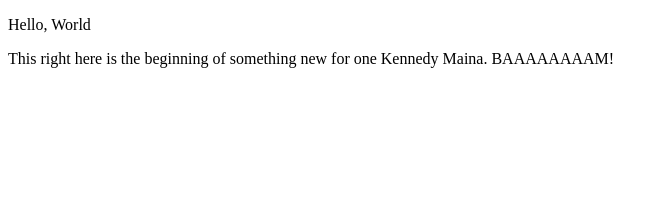
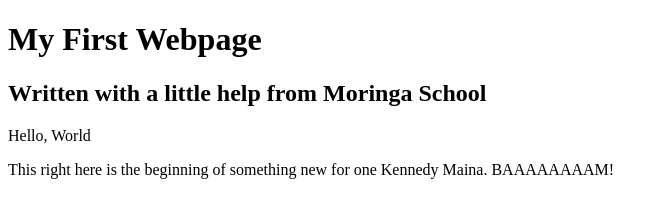
Before and after one commit to KNMAINA/Hello-World, a plain HTML site: page Hello-World.html in a window 1280 px wide. Shown: the whole page, without its empty margins (0-668 px from the left). Drawn offline with Linux system fonts and the light colour scheme.

Commit message:
add header block elements

```diff
--- a/Hello-World.html
+++ b/Hello-World.html
@@ -4,6 +4,9 @@
         <title>My First Webpage!</title>
     </head>
     <body>
+        <h1>My First Webpage</h1>
+        <h2>Written with a little help from Moringa School</h2>
+
         <p>Hello, World</p>
         <p>This right here is the beginning of something new for one Kennedy Maina. BAAAAAAAAM!</p>
     </body>
```
